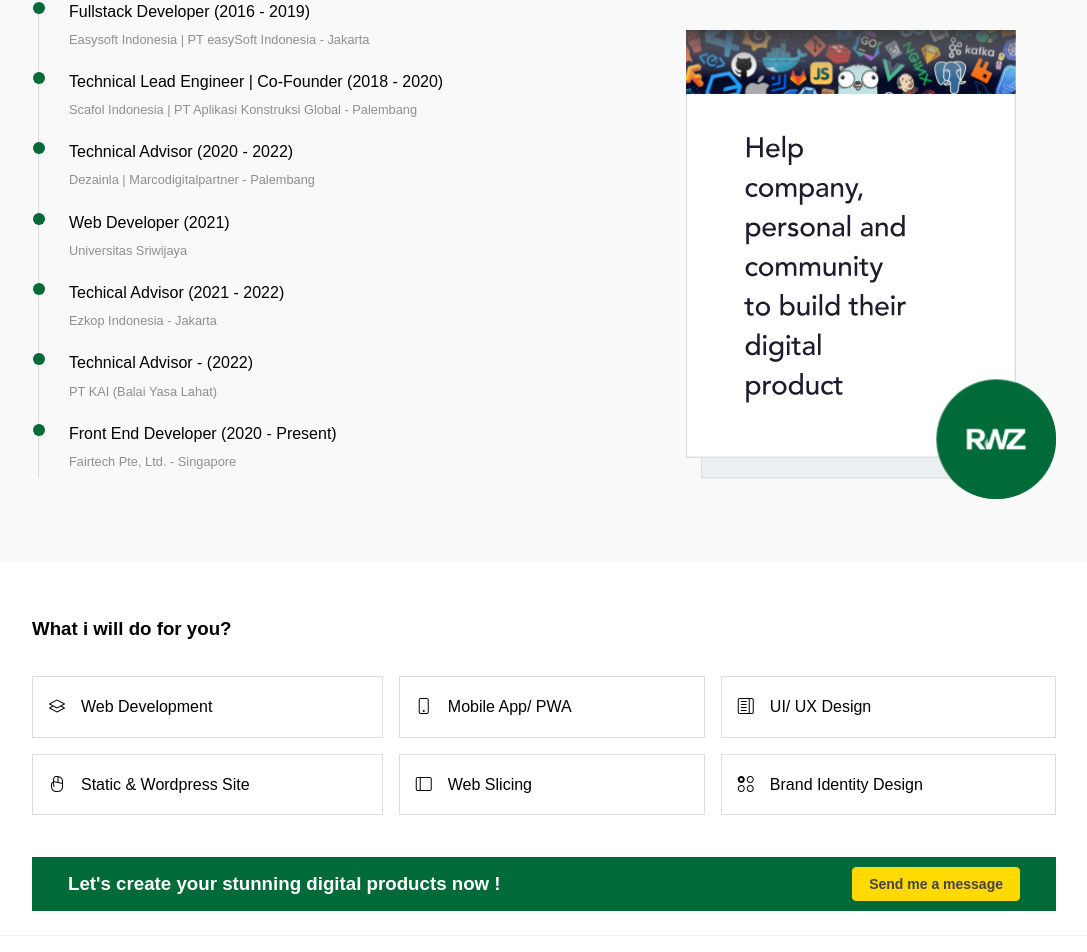
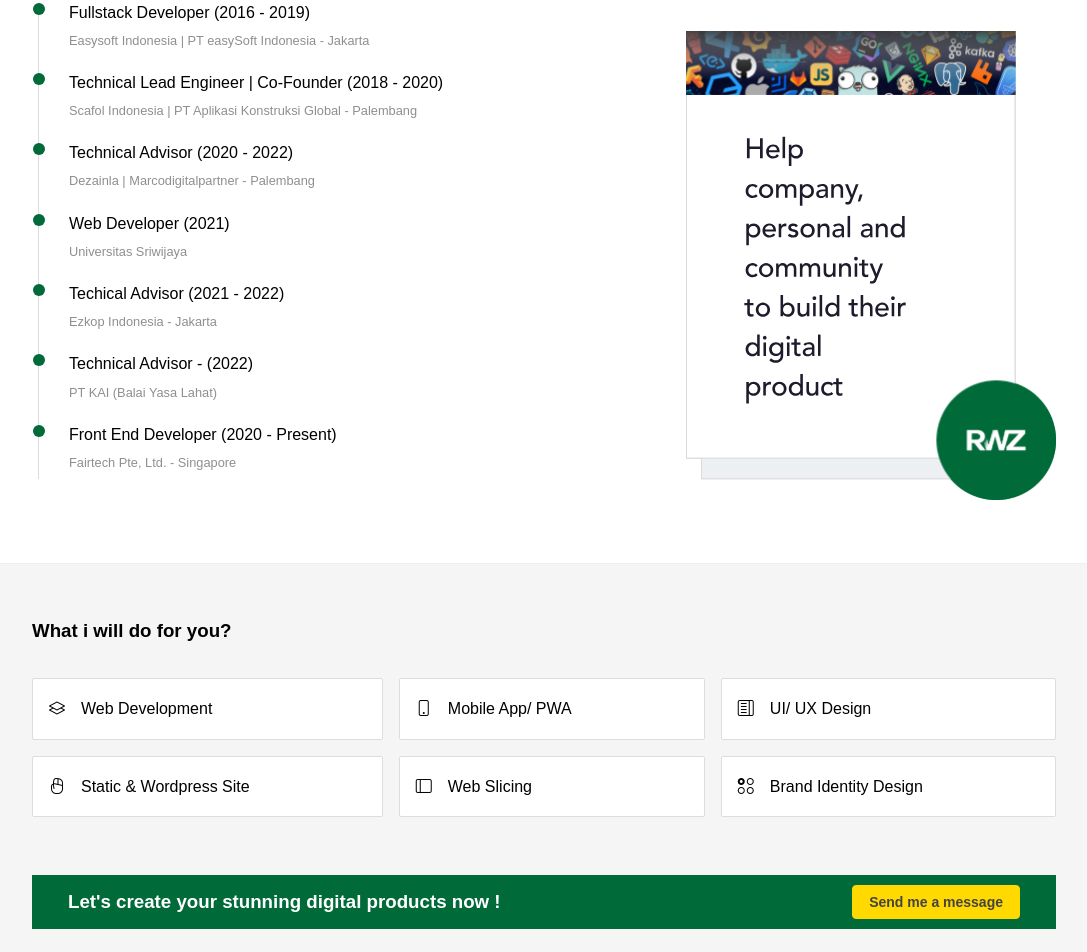
Before and after one commit to ridwanzal/react-landing-page, a React (Vite) app: page / in a window 1280 px wide. Shown: the part 641-1593 px from the top of the page, without its empty margins (96-1183 px from the left). Built offline with nearby package versions, Linux system fonts and the light colour scheme; a web font is replaced by a local one.

Commit message:
Update new styles

```diff
--- a/src/components/SectionExpert.jsx
+++ b/src/components/SectionExpert.jsx
@@ -2,6 +2,7 @@ import helping from '../assets/helping.svg';
 import Skeleton from 'react-loading-skeleton';
 import 'react-loading-skeleton/dist/skeleton.css';
 import { LazyLoadImage } from 'react-lazy-load-image-component';
+import Footer from '../components/Footer';
 
 function SectionExpert() {
     return (
--- a/src/page/BlogDetail.jsx
+++ b/src/page/BlogDetail.jsx
@@ -3,7 +3,8 @@ import {useLocation} from 'react-router-dom';
 import logoMain from '../assets/logo.png';
 import parse from 'html-react-parser';
 import ReactMarkdown from 'react-markdown';
-import remarkGfm from 'remark-gfm'
+import remarkGfm from 'remark-gfm';
+import Footer from '../components/Footer';
 
 function BlogDetail() {
     const location = useLocation()
@@ -39,8 +40,7 @@ function BlogDetail() {
                     <div className="wrapper-inner">
                         <div className="wrapper-content">
                         {data &&data.map(({ id, title, content, createdAt, tags }) => (
-                            <div className='content-small' keys={id}>
-                                <br/>
+                            <div className='content-small contain-wrap' keys={id}>
                                 <br/>
                                 <div className='blog-tags'>
                                     {tags.split(',').map(function(value){
@@ -60,6 +60,7 @@ function BlogDetail() {
                     </div>
                 </div>
             </div>
+            <Footer></Footer>
         </div>
     )
 }
--- a/src/page/backview/BlogSubmit.jsx
+++ b/src/page/backview/BlogSubmit.jsx
@@ -113,6 +113,7 @@ function BlogSubmit() {
                 </div>
             </div>
         </div>
+        <Footer></Footer>
         </>
     );
 }
--- a/src/styles/components/_card.scss
+++ b/src/styles/components/_card.scss
@@ -3,6 +3,8 @@
     border: 1px solid #ddd;
     padding: 16px;
     transition: ease-in .1s;
+    border-radius: 2px;
+    margin-bottom: 16px;
 
     &:hover,
     &:focus,
--- a/src/styles/partials/_footer.scss
+++ b/src/styles/partials/_footer.scss
@@ -1,5 +1,6 @@
 .footer {
     &-container {
+        background-color: #fff;
         border-top: solid 1px #eee;
 
         @media #{$media-not-desktop}{
--- a/src/styles/partials/_reset.scss
+++ b/src/styles/partials/_reset.scss
@@ -1,6 +1,7 @@
 body {
     margin: 0;
     padding: 0;
+    background-color: #F5F5F5;
 }
 
 h1,
--- a/src/styles/partials/_section.scss
+++ b/src/styles/partials/_section.scss
@@ -33,7 +33,21 @@
         .content-small {
             max-width: 600px;
 
+
+            &.contain-wrap {
+                background-color: #fff;
+                padding: 20px 64px;
+                border-left: 1px solid #ddd;
+                border-right: 1px solid #ddd;
+                border-bottom: 1px solid #ddd;
+
+                @media #{$media-not-desktop}{
+                    padding: 16px 16px;
+                }
+            }
+
         }
+
         p,ul,li {
          line-height: 1.7
         }
@@ -206,7 +220,9 @@
         }
 
         &.gray {
-            background-color: #f9f9f9;
+            background-color: #fff;
+            border-top: 1px solid #eee;
+            border-bottom: 1px solid #eee;
             padding-top: 24px;
             padding-bottom: 48px;
         }
@@ -272,7 +288,7 @@
             list-style: none;
             padding-left: 0;
             grid-template-columns: auto auto auto;
-            grid-gap: 16px;
+            column-gap: 16px;
 
             @media #{$media-not-desktop}{
                 display: grid;
@@ -289,7 +305,7 @@
         padding: 64px 0;
 
         &--background {
-            background-color: #f9f9f9;
+            background-color: #fff;
             padding: 20px 0;
             border-radius: 4px;
 
```
